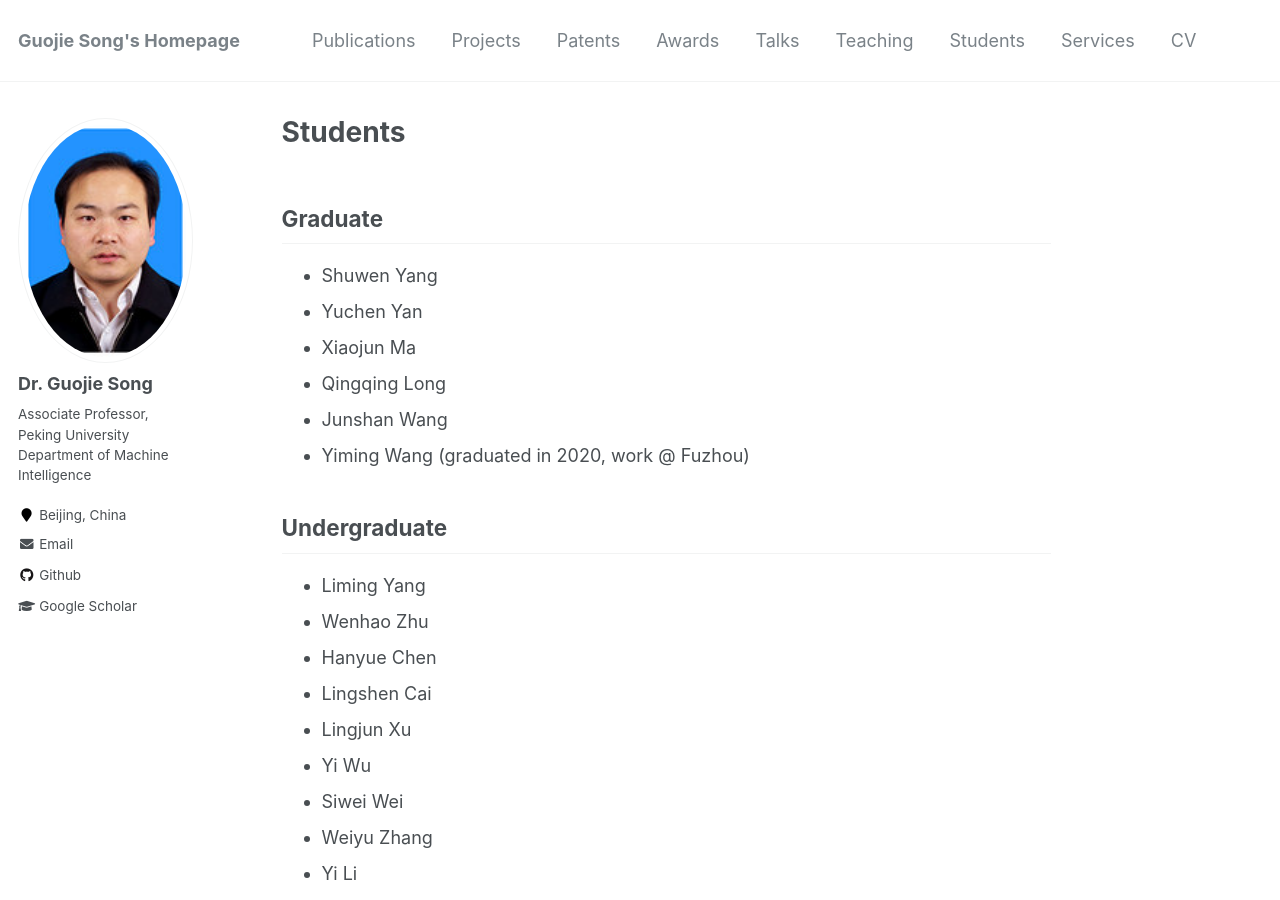
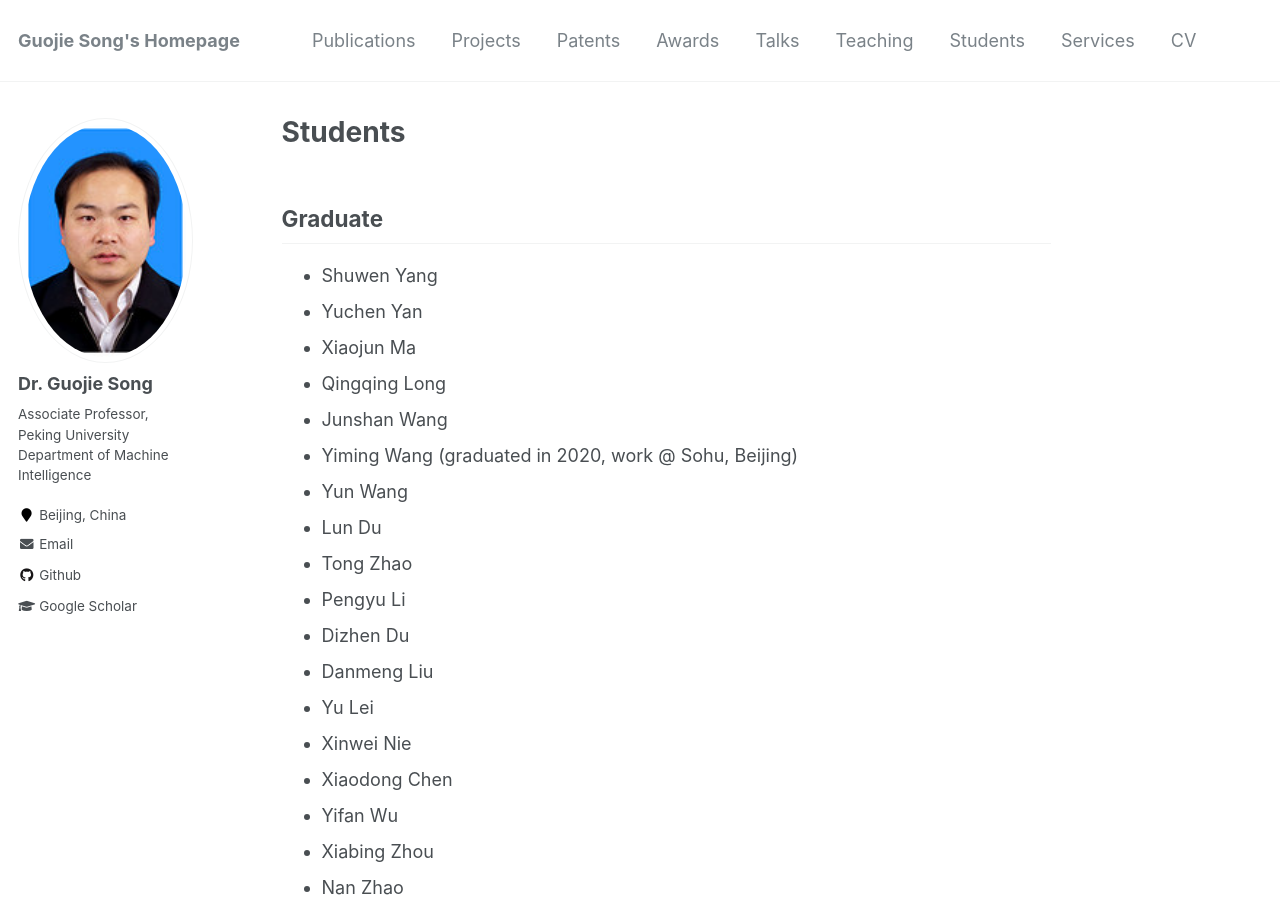
Before and after one commit to gjsong-pku/gjsong-pku.github.io, a Jekyll site: the page built from _pages/students.md, in a window 1280 px wide and 900 px high. Built offline with Jekyll 4.4.1, drawn with Linux system fonts in a browser that asks for light colours.

Commit message:
Update students.md

```diff
--- a/_pages/students.md
+++ b/_pages/students.md
@@ -9,7 +9,20 @@ permalink: /students/
 + Xiaojun Ma
 + Qingqing Long
 + Junshan Wang
-+ Yiming Wang (graduated in 2020, work @ Fuzhou)
++ Yiming Wang (graduated in 2020, work @ Sohu, Beijing)
++ Yun Wang
++ Lun Du
++ Tong Zhao
++ Pengyu Li
++ Dizhen Du
++ Danmeng Liu
++ Yu Lei
++ Xinwei Nie
++ Xiaodong Chen
++ Yifan Wu
++ Xiabing Zhou
++ Nan Zhao
++ Junyuan Tan
 
 ## Undergraduate
 + Liming Yang
```
